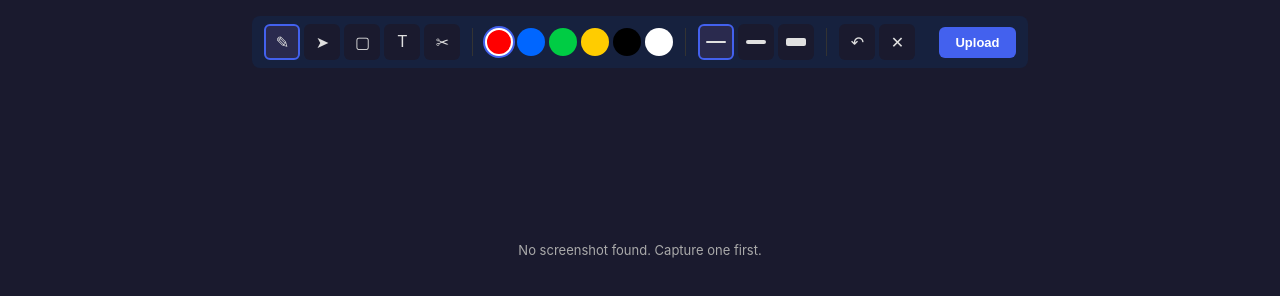
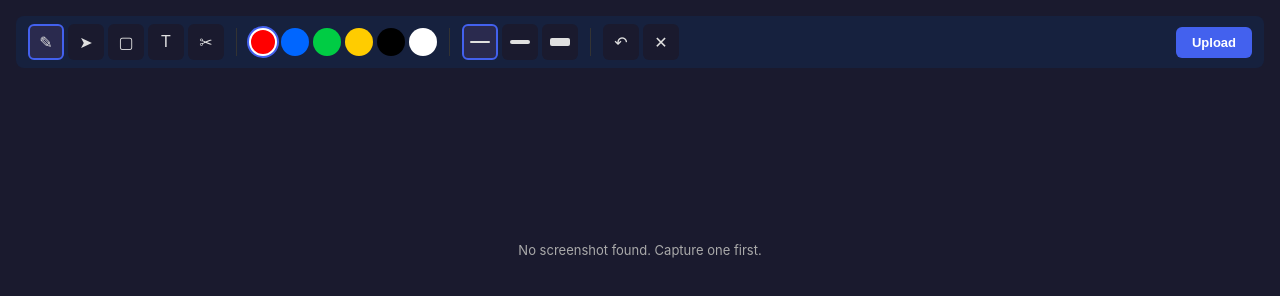
Before and after one commit to mrzacsmith/snapbug, a website with bundled scripts: page extension/annotate.html in a window 1280 px wide. Built offline with nearby package versions, Linux system fonts and the light colour scheme; some packages are replaced by stand-ins of ours.

Commit message:
🐛 FIX: Toolbar no longer overflows past canvas edges
Toolbar now uses flex-wrap and max-width:100% so it wraps on narrow
screenshots instead of extending past the canvas. Annotate container
constrained to viewport width.

Fixes #34

Co-Authored-By: Claude <noreply@anthropic.com>

```diff
--- a/extension/styles.css
+++ b/extension/styles.css
@@ -145,6 +145,8 @@ body {
   flex-direction: column;
   align-items: center;
   padding: 16px;
+  max-width: 100vw;
+  overflow: hidden;
 }
 
 .toolbar {
@@ -156,8 +158,11 @@ body {
   border-radius: 8px;
   margin-bottom: 12px;
   display: flex;
-  gap: 12px;
+  flex-wrap: wrap;
+  gap: 8px 12px;
   align-items: center;
+  max-width: 100%;
+  align-self: stretch;
 }
 
 .tool-group {
```
